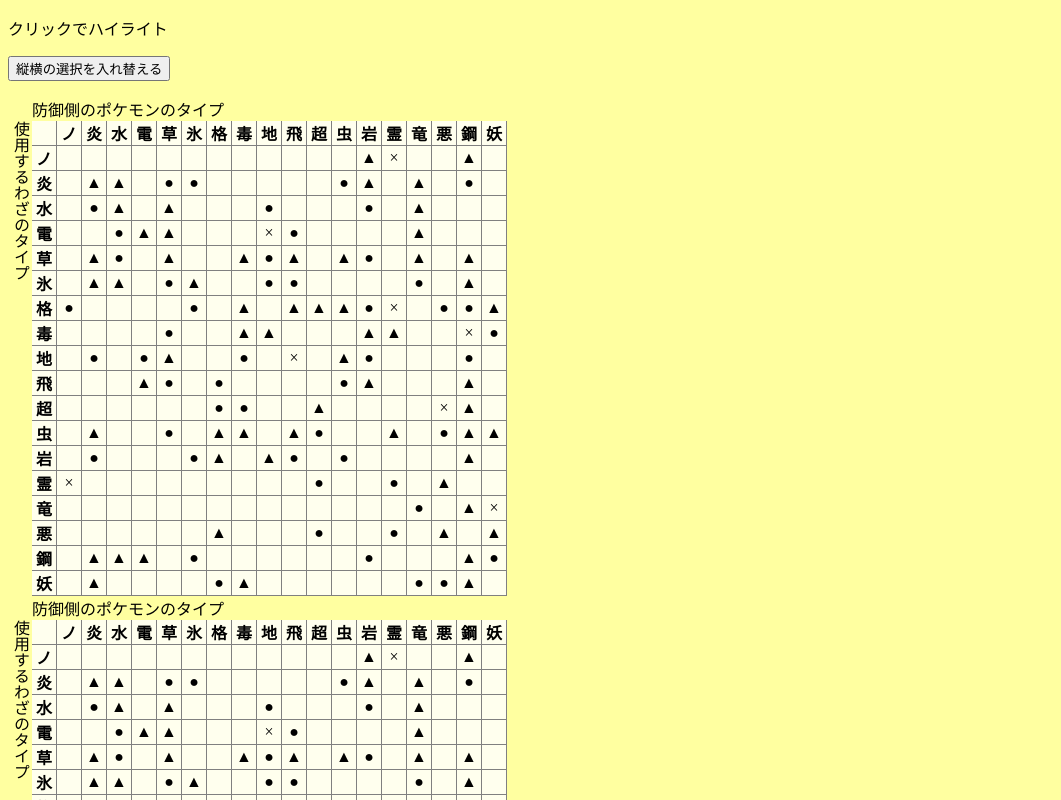
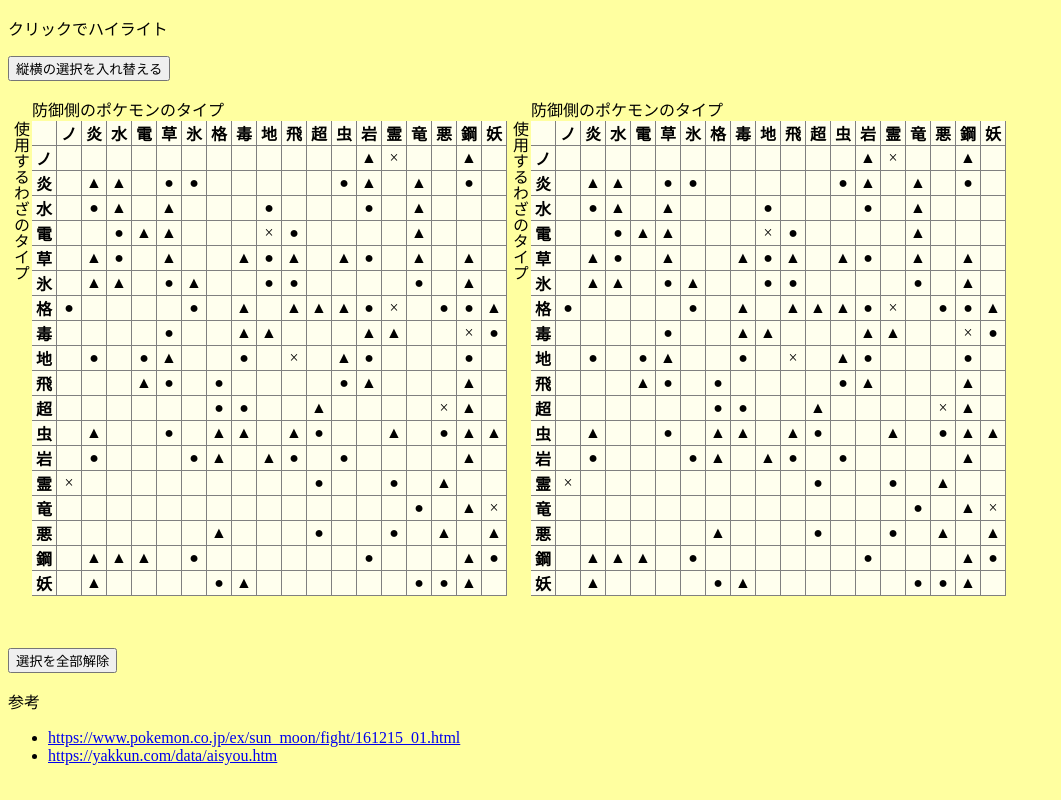
Before and after one commit to hogashi/pokemon-type-table, a React (Vite) app: page / in a window 1280 px wide. Shown: the top 800 px of the page, without its empty margins (0-1061 px from the left). Built offline with nearby package versions, Linux system fonts and the light colour scheme; a web font is replaced by a local one.

Commit message:
flex tables

```diff
--- a/src/styles/styles.css
+++ b/src/styles/styles.css
@@ -174,6 +174,15 @@
   color: #2800FF;
 }
 
+@media (min-width: 600px) {
+  .tables {
+    display: flex;
+  }
+  .tables-table {
+    flex: 0 0 auto;
+  }
+}
+
 .container2 {
   display: flex;
 }
```
